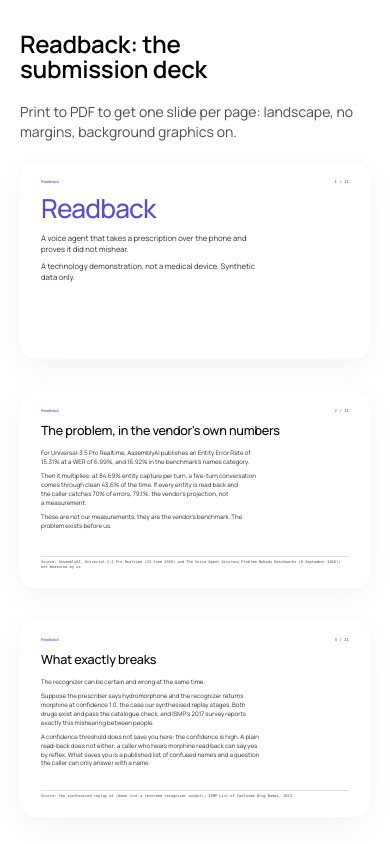
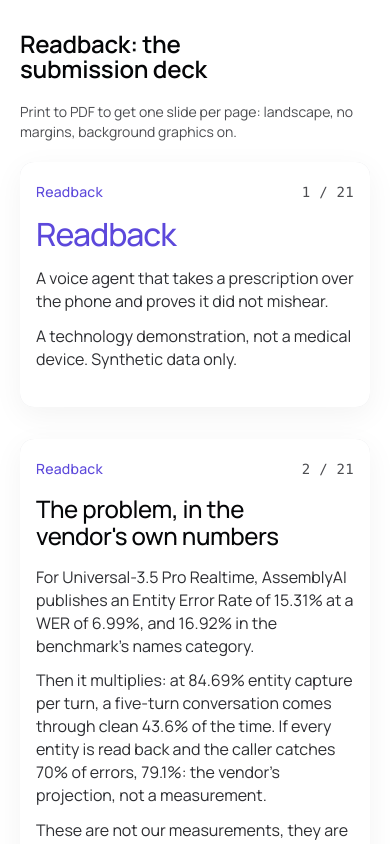
Before and after one commit to GoatWhistle/assemblyai-hack, a Next.js app: page /deck in a window 390 px wide. Shown: the top 844 px of the page. Built offline with nearby package versions, Linux system fonts and the light colour scheme; no server answers.

Commit message:
Reflow the deck into readable text on phones while print keeps the 1920 slide

```diff
--- a/src/features/deck/slide/styles.module.css
+++ b/src/features/deck/slide/styles.module.css
@@ -83,3 +83,47 @@
     aspect-ratio: auto;
   }
 }
+
+@media screen and (max-width: 48rem) {
+  .slide {
+    aspect-ratio: auto;
+    overflow: visible;
+  }
+
+  .frame {
+    row-gap: var(--space-4);
+    height: auto;
+    padding: var(--space-5) var(--space-4);
+  }
+
+  .top,
+  .source {
+    font-size: var(--text-xs);
+  }
+
+  .title,
+  .body {
+    max-width: none;
+  }
+
+  .title {
+    font-size: var(--text-xl);
+  }
+
+  .body {
+    gap: var(--space-3);
+  }
+
+  .paragraph,
+  .opening .paragraph {
+    font-size: var(--text-base);
+  }
+
+  .source {
+    padding-top: var(--space-2);
+  }
+
+  .opening .title {
+    font-size: var(--text-2xl);
+  }
+}
```
